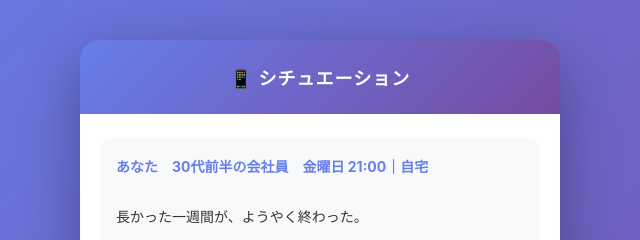
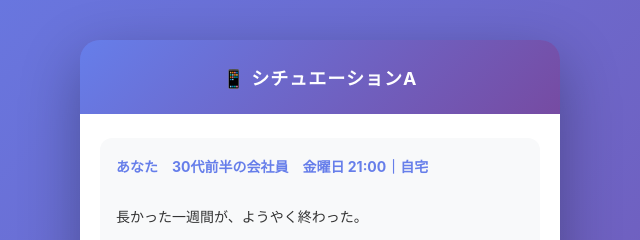
Before and after one commit to dai0009/tension-chat, a plain HTML site: page chat-auto.html in a window 1280 px wide. Shown: the top 240 px of the page, 320-960 px from the left. Drawn offline with Linux system fonts and the light colour scheme.

Commit message:
add A/B/C labels to situation headings

```diff
--- a/chat-auto.html
+++ b/chat-auto.html
@@ -819,7 +819,7 @@
   <div class="onboarding-overlay" id="onboardingOverlay">
     <div class="onboarding-container">
       <div class="onboarding-header">
-        <h1>📱 シチュエーション</h1>
+        <h1>📱 シチュエーションA</h1>
       </div>
       <div class="onboarding-content">
         <!-- シチュエーション -->
```
Also changed, not shown: chat-button.html (+1 -1 lines), chat-free.html (+1 -1 lines).
